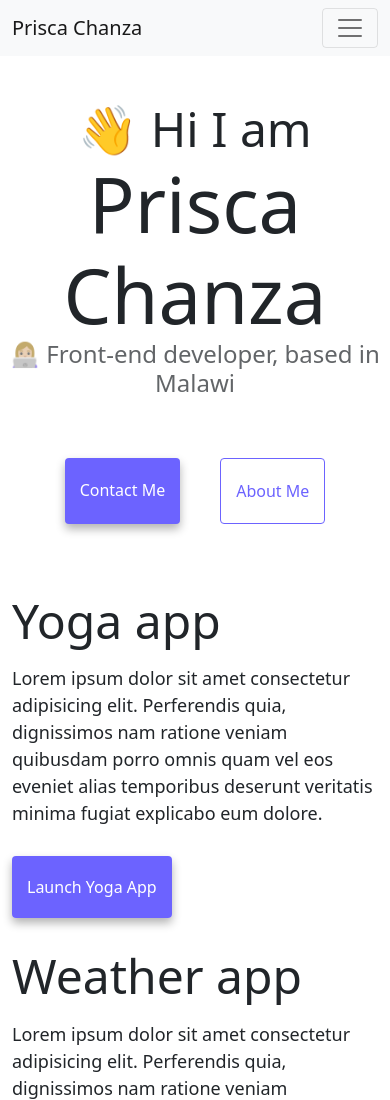
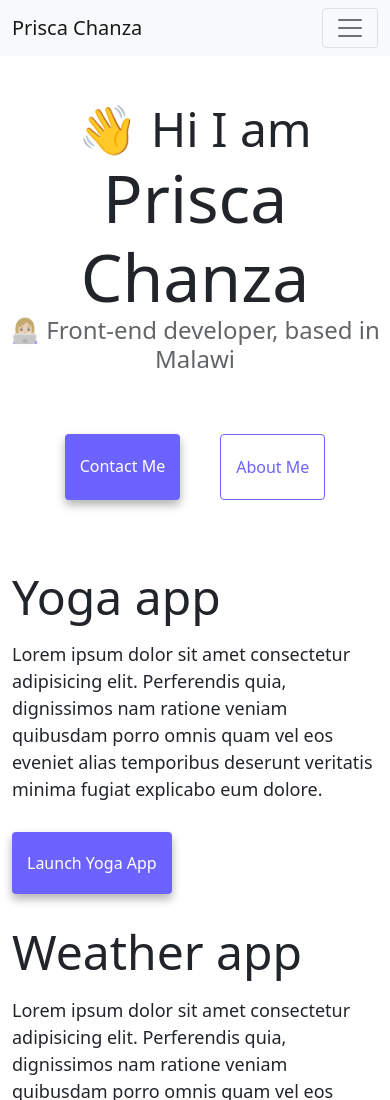
Before and after one commit to Priscachanza/prisca-portfolio, a plain HTML site: page index.html in a window 390 px wide. Shown: the top 1100 px of the page. Drawn offline with nearby package versions, Linux system fonts and the light colour scheme.

Commit message:
Update style.css

```diff
--- a/style.css
+++ b/style.css
@@ -90,8 +90,10 @@ p {
   #app-launch {
     display: none;
   }
-  #about-me,
-  #prisca-heading {
+  #about-me {
     font-size: 76px;
   }
+  #prisca-heading {
+    font-size: 66px;
+  }
 }
```
